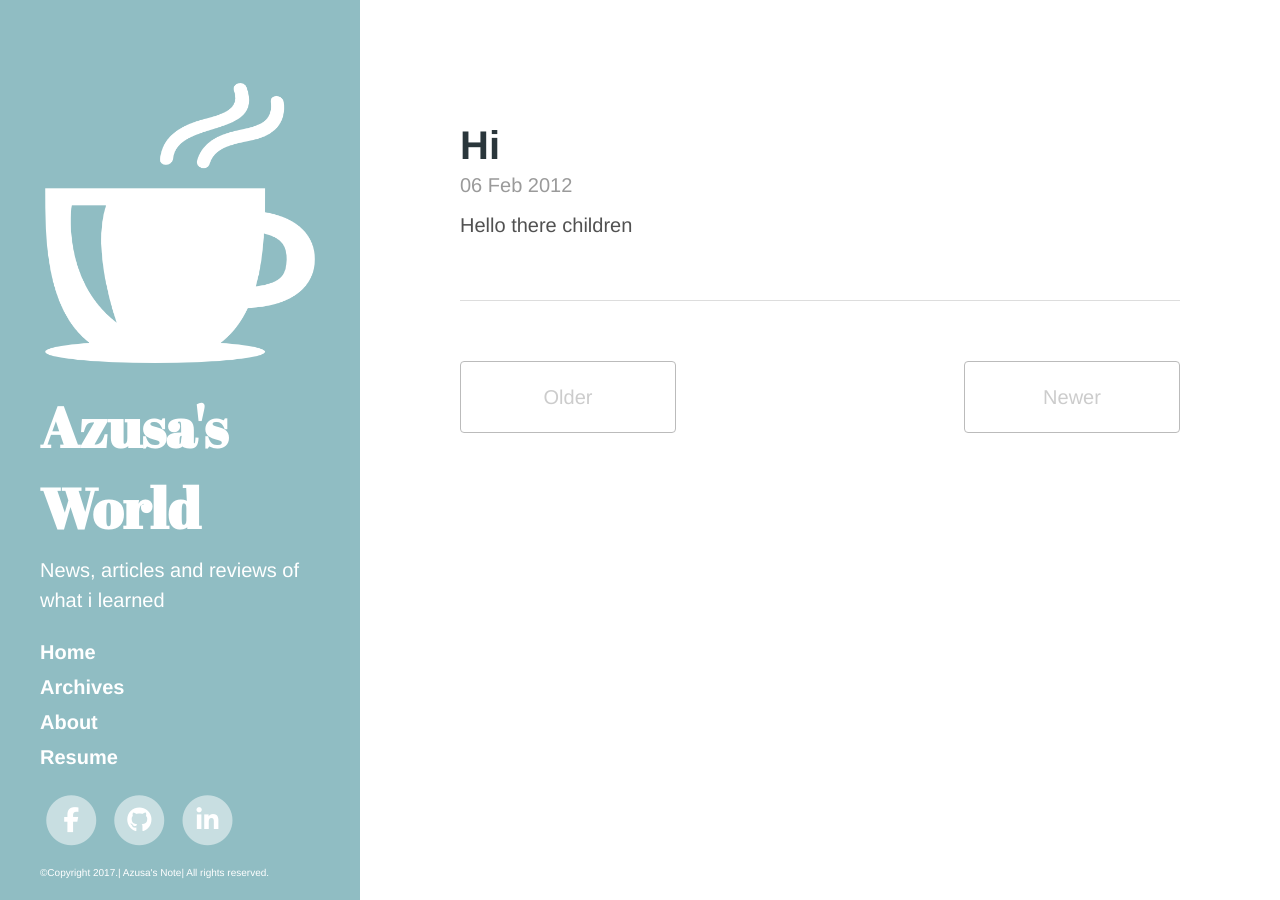
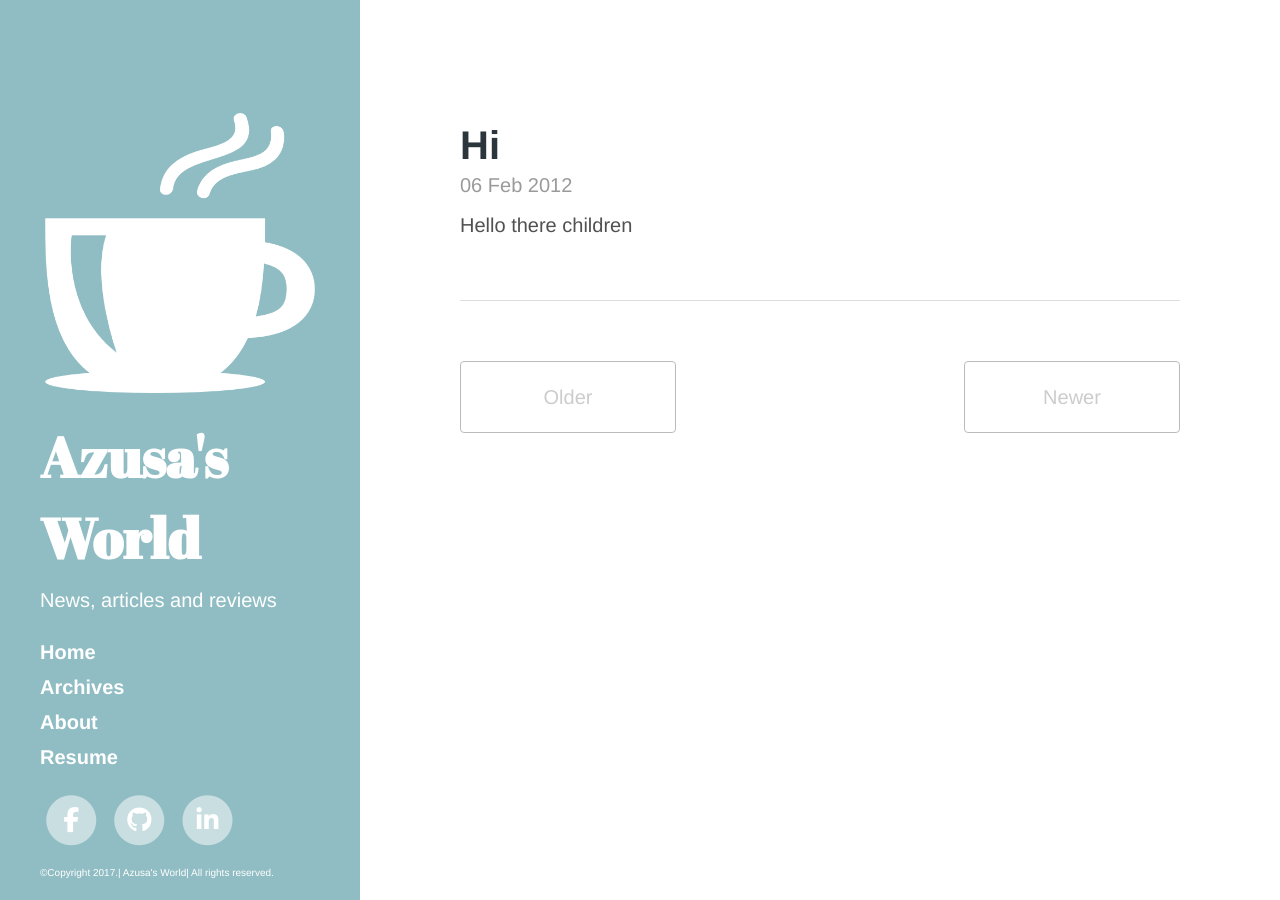
Before and after one commit to azusa152/deprecated, a Jekyll site: the page built from index.html, in a window 1280 px wide. Built offline with Jekyll 4.4.1, drawn with Linux system fonts in a browser that asks for light colours; nearby versions of some CDN libraries; the list of posts is cut into pages by our own code; comment, search, counter and statistics services are not loaded.

Commit message:
minor fix

```diff
--- a/_config.yml
+++ b/_config.yml
@@ -12,7 +12,7 @@ permalink:        pretty
 # Setup
 title:            Azusa's World
 tagline:          'Portfolio ,experience,and skills'
-description:      'News, articles and reviews of what i learned '
+description:      'News, articles and reviews'
 baseurl:          https://azusa152.github.io/
 
 author:
--- a/_includes/comments.html
+++ b/_includes/comments.html
@@ -3,7 +3,7 @@
     <div id="disqus_thread"></div>
     <script type="text/javascript">
     /* * * CONFIGURATION VARIABLES: EDIT BEFORE PASTING INTO YOUR WEBPAGE * * */
-    var disqus_shortname = 'rhadowtechnote'; // required: replace example with your forum shortname
+    var disqus_shortname = 'azusa'; // required: replace example with your forum shortname
     var disqus_identifier = '{{ page.url }}';
     var disqus_url = 'https://azusa152.github.com{{ page.url }}';
 
--- a/_includes/sidebar.html
+++ b/_includes/sidebar.html
@@ -70,6 +70,6 @@
     </nav>
 
     <p class="copyright">
-      &copy;Copyright {{ site.time | date: '%Y' }}.| Azusa's Note| All rights reserved.</p>
+      &copy;Copyright {{ site.time | date: '%Y' }}.| Azusa's World| All rights reserved.</p>
   </div>
 </div>
```
